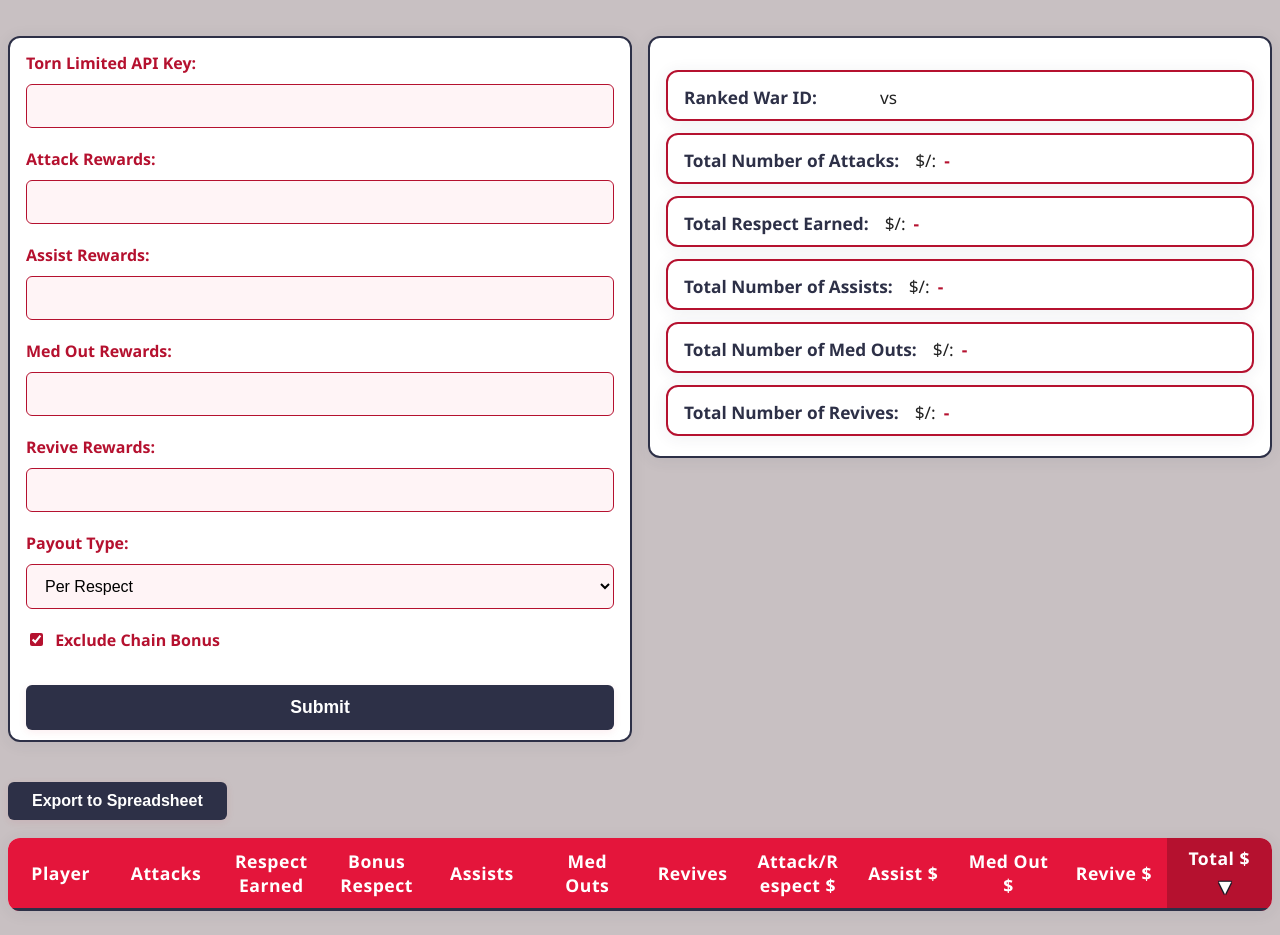
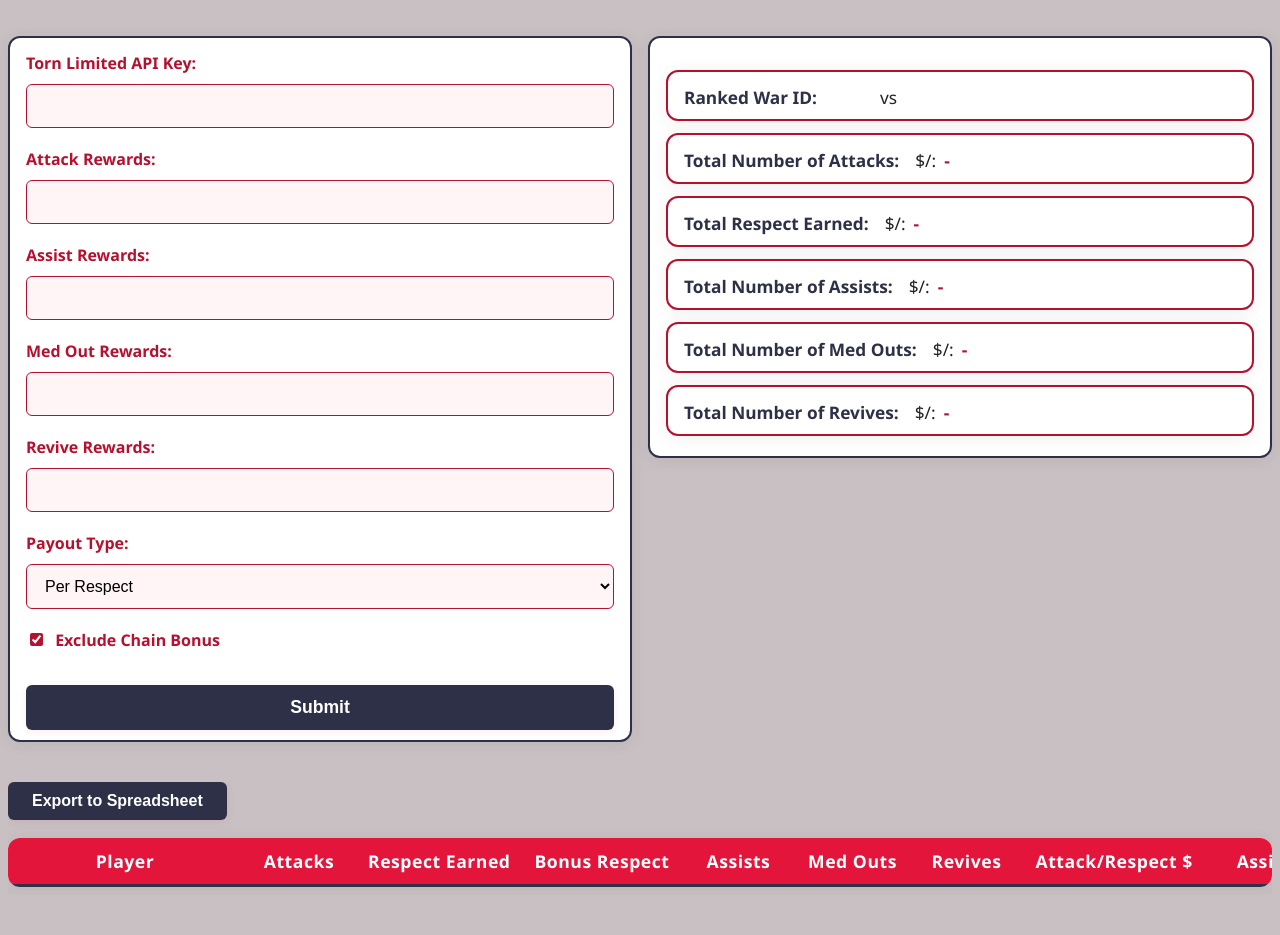
Before and after one commit to nathanrobinson/TornRankedWarReport, a Vue app: page / in a window 1280 px wide. Built offline with nearby package versions, Linux system fonts and the light colour scheme; the HTML template or start-up script is replaced by a standard one.

Commit message:
style table

```diff
--- a/src/components/UserStatsTable.vue
+++ b/src/components/UserStatsTable.vue
@@ -94,11 +94,27 @@ function exportToCSV() {
   document.body.removeChild(link)
   URL.revokeObjectURL(url)
 }
+
+const columnWidths: Record<string, string> = {
+  name: '210px',
+  attacks: '90px',
+  respect: '110px',
+  bonusRespect: '110px',
+  assists: '90px',
+  medOuts: '90px',
+  revives: '90px',
+  rewardAttackRespect: '120px',
+  rewardAssists: '110px',
+  rewardMedOuts: '110px',
+  rewardRevives: '110px',
+  totalRewards: '120px',
+}
 </script>
 
 <template>
-  <div>
+  <div class="table-scroll-wrapper">
     <button @click="exportToCSV">Export to Spreadsheet</button>
+    <div class="table-outer-scroll">
       <table>
         <thead>
           <tr>
@@ -107,7 +123,7 @@ function exportToCSV() {
               :key="col.key"
               @click="sortBy(col.key)"
               :class="{ sortable: true, sorted: sortKey === col.key }"
-            style="cursor: pointer; user-select: none"
+              :style="{ width: columnWidths[col.key] }"
             >
               {{ col.label }}
               <span v-if="sortKey === col.key">
@@ -135,6 +151,7 @@ function exportToCSV() {
         </tbody>
       </table>
     </div>
+  </div>
 </template>
 
 <style lang="scss" scoped>
@@ -157,33 +174,39 @@ $sort-indicator-shadow:
   -1px 1px 0 $sort-indicator-shadow-color,
   1px 1px 0 $sort-indicator-shadow-color;
 
-button {
-  background: $accent;
-  color: #fff;
-  border: none;
-  border-radius: 6px;
-  padding: 10px 24px;
-  font-size: 1rem;
-  font-weight: 600;
-  margin-bottom: 18px;
-  cursor: pointer;
-  transition: background-color 0.2s;
-  box-shadow: 0 2px 8px rgba(209, 16, 51, 0.08);
-  &:hover {
-    background: color.adjust($accent, $lightness: 10%);
+.table-scroll-wrapper {
+  width: 100%;
+  overflow: hidden;
+  position: relative;
+  padding-bottom: 8px;
 }
+
+.table-outer-scroll {
+  overflow-x: auto;
+  overflow-y: auto;
+  max-width: 100%;
+  max-height: 70vh;
+  border-radius: 12px;
+  box-shadow: 0 2px 16px rgba(45, 48, 71, 0.08);
+  background: #fff;
 }
 
 table {
   border-collapse: separate;
   border-spacing: 0;
-  width: 100%;
+  min-width: 1200px;
+  width: max-content;
   background: #fff;
   border-radius: 12px;
+  table-layout: fixed;
+  word-break: normal;
+}
+
+th,
+td {
+  white-space: nowrap;
   overflow: hidden;
-  box-shadow: 0 2px 16px rgba(45, 48, 71, 0.08);
-  table-layout: fixed;
-  word-break: break-word;
+  text-overflow: ellipsis;
 }
 
 th {
@@ -194,14 +217,15 @@ th {
   font-weight: 700;
   border-bottom: 3px solid $table-border;
   letter-spacing: 0.03em;
-  word-break: break-word;
+  position: sticky;
+  top: 0;
+  z-index: 2;
 }
 
 td {
   padding: $table-cell-padding;
   font-size: 1rem;
   border-bottom: 1px solid #e0e0e0;
-  word-break: break-word;
 }
 
 tbody tr {
@@ -230,7 +254,8 @@ tr:last-child td {
 th.sortable {
   cursor: pointer;
   user-select: none;
-  position: relative;
+  position: sticky;
+  top: 0;
   transition: background-color 0.15s;
   &:hover,
   &.sorted {
@@ -247,4 +272,21 @@ th.sortable {
     border-radius: 2px;
   }
 }
+
+button {
+  background: $accent;
+  color: #fff;
+  border: none;
+  border-radius: 6px;
+  padding: 10px 24px;
+  font-size: 1rem;
+  font-weight: 600;
+  margin-bottom: 18px;
+  cursor: pointer;
+  transition: background-color 0.2s;
+  box-shadow: 0 2px 8px rgba(209, 16, 51, 0.08);
+  &:hover {
+    background: color.adjust($accent, $lightness: 10%);
+  }
+}
 </style>
```
Lines whose indentation alone changed are shown as unchanged.
